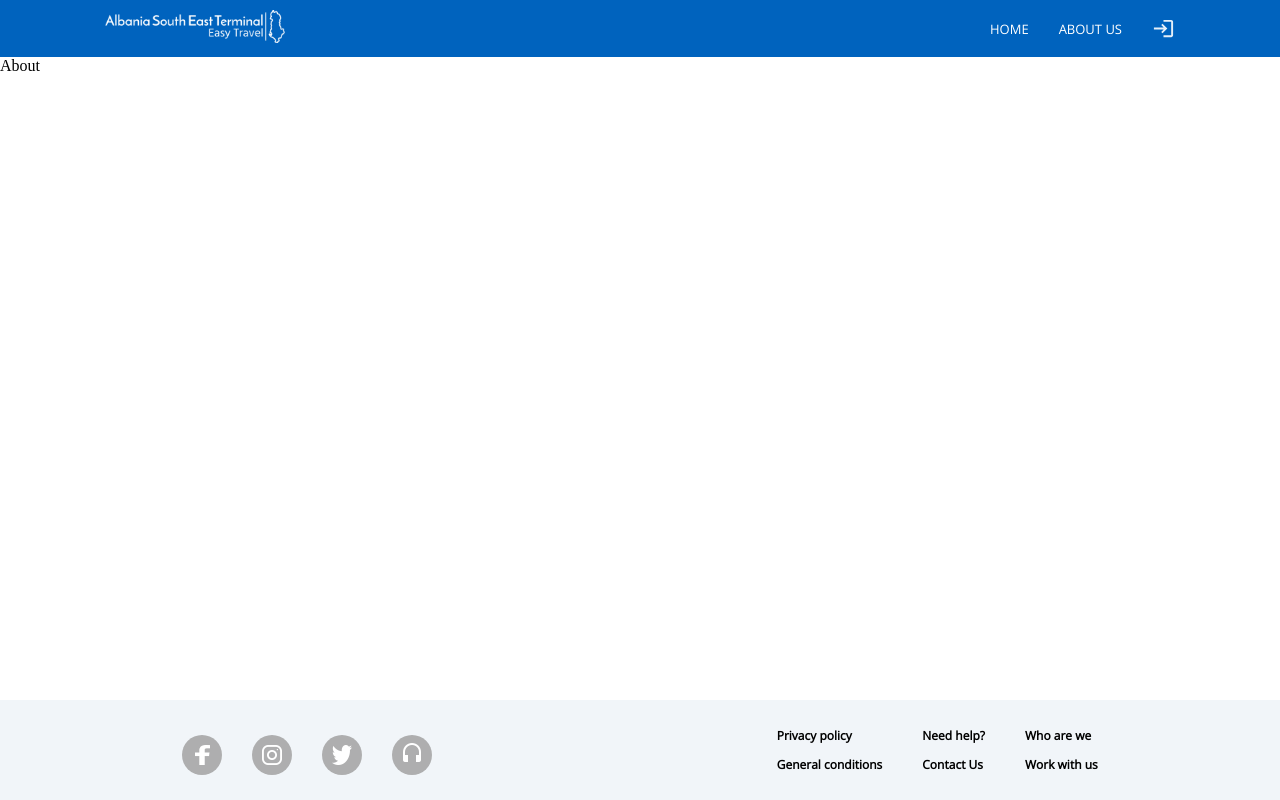
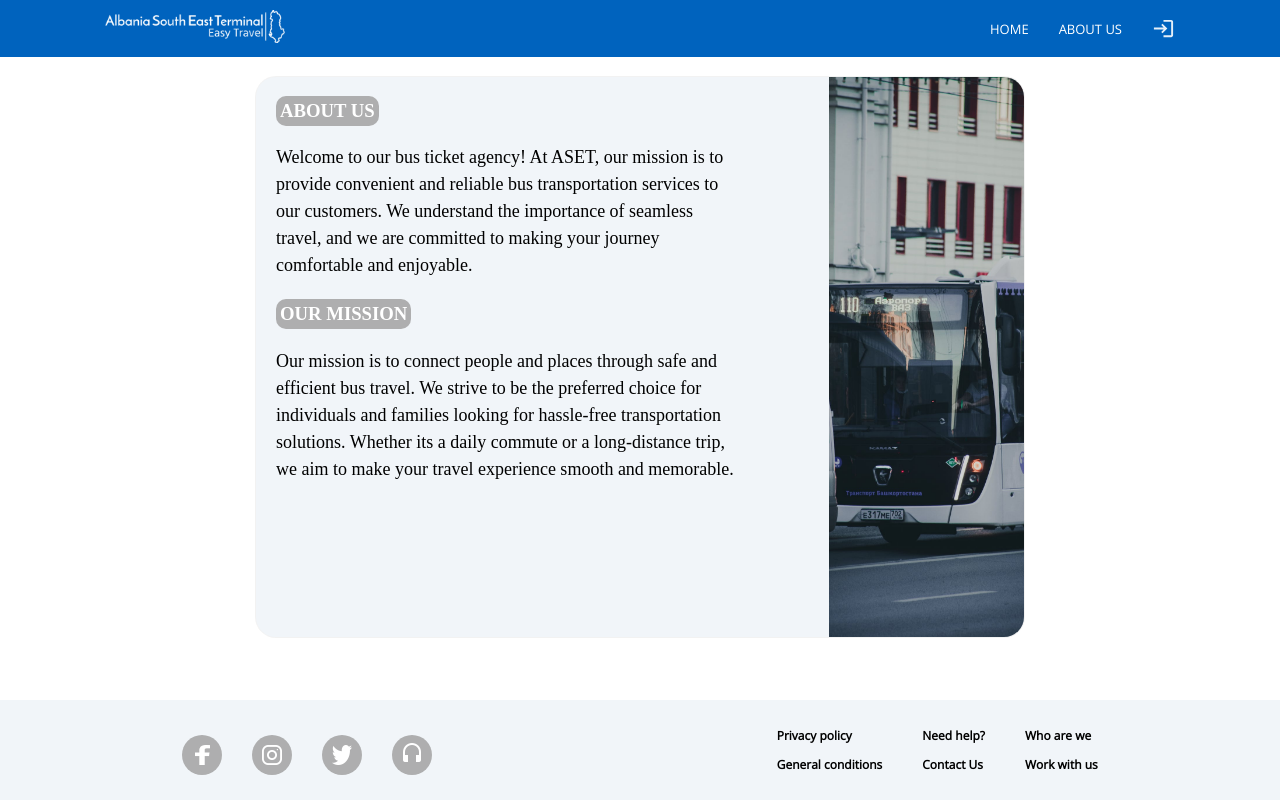
Before and after one commit to xhoiKabashi/R135, a React (Vite) app in the folder client/: page /about in a window 1280 px wide. Built offline with nearby package versions, Linux system fonts and the light colour scheme.

Commit message:
add about us page

```diff
--- a/client/src/pages/about/About.jsx
+++ b/client/src/pages/about/About.jsx
@@ -1,13 +1,31 @@
 import Cookies from "universal-cookie";
 import { AuthContext } from "../../Context";
 import { useContext, useEffect } from "react";
+import styles from "./About.module.css";
+import { en, sq, it, de } from "./about.data";
+import Lang from "../../Context";
+import { v4 as uuidv4 } from "uuid";
 
 const cookies = new Cookies();
 
 function About() {
   const token = cookies.get("TOKEN");
   const { setUser } = useContext(AuthContext);
+  const { data } = useContext(Lang);
 
+  let textdata;
+
+  if (data === "eng") {
+    textdata = en;
+  } else if (data === "de") {
+    textdata = de;
+  } else if (data === "sq") {
+    textdata = sq;
+  } else if (data === "ita") {
+    textdata = it;
+  }
+
+  console.log(textdata);
   useEffect(() => {
     if (token) {
       // Set the user as authenticated
@@ -15,7 +33,22 @@ function About() {
     }
   }, [token, setUser]);
 
-  return <div>About</div>;
+  return (
+    <>
+      <div className={styles.container}>
+        <div className={styles.imageTop}></div>
+        <div>
+          {textdata.map((text) => (
+            <div className={styles.section} key={uuidv4()}>
+              <h3>{text.title}</h3>
+              <p className={styles.missionText}>{text.text}</p>
+            </div>
+          ))}
+        </div>
+        <div className={styles.image}></div>
+      </div>
+    </>
+  );
 }
 
 export default About;
--- /dev/null
+++ b/client/src/pages/about/About.module.css
@@ -0,0 +1,75 @@
+/* About.module.css */
+
+.container {
+  display: flex;
+  height: 70vh;
+  width: 60%;
+  justify-content: space-around;
+  margin: 20px auto;
+  background-color: #f1f5f9;
+  box-shadow: rgba(0, 0, 0, 0.05) 0px 0px 0px 1px;
+  border-radius: 20px;
+}
+
+.section {
+  margin-bottom: 20px;
+  width: 80%;
+  padding-left: 20px;
+}
+
+.missionText {
+  font-size: 18px;
+  line-height: 1.5;
+}
+.image {
+  background-color: grey;
+  width: 100%;
+  height: 100%;
+  border-top-right-radius: 20px;
+  border-bottom-right-radius: 20px;
+  background-image: url(../../../public/social-logo/about.jpg);
+  background-position: center;
+  background-size: cover;
+}
+/* Add more styling as needed */
+.section h3 {
+  background-color: #aeaeaf;
+  width: max-content;
+  border-radius: 10px;
+  padding: 4px;
+  color: white;
+  text-transform: uppercase;
+}
+
+@media (max-width: 768px) {
+  .container {
+    display: flex;
+    flex-direction: column;
+    width: 100%;
+    height: 80vh;
+    margin: 0;
+    border-radius: 0;
+  }
+  .section {
+    width: 90%;
+  }
+  .image {
+    display: none;
+  }
+  .section h3 {
+    padding: 10px;
+    display: flex;
+    align-items: center;
+  }
+  .imageTop {
+    background-color: grey;
+    margin: 0 auto;
+    border-radius: 10px;
+    margin-top: 10px;
+    width: 90%;
+    height: 200px;
+    background-position: center;
+    background-size: cover;
+    background-image: url(../../../public/social-logo/aboutM.jpg);
+  }
+}
--- /dev/null
+++ b/client/src/pages/about/about.data.js
@@ -0,0 +1,40 @@
+export const en = [
+  {
+    title: "About Us",
+    text: "Welcome to our bus ticket agency! At ASET, our mission is to provide convenient and reliable bus transportation services to our customers. We understand the importance of seamless travel, and we are committed to making your journey comfortable and enjoyable.",
+  },
+  {
+    title: "Our Mission",
+    text: "Our mission is to connect people and places through safe and efficient bus travel. We strive to be the preferred choice for individuals and families looking for hassle-free transportation solutions. Whether its a daily commute or a long-distance trip, we aim to make your travel experience smooth and memorable.",
+  },
+];
+export const sq = [
+  {
+    title: "Rreth Nesh",
+    text: "Mirësevini në agjencinë tonë të biletave autobusi! Në ASET, misioni ynë është të sigurojmë shërbime transporti të rehatshme dhe të besueshme me autobus për klientët tanë. Ne kuptojmë rëndësinë e udhëtimit të pa penguar, dhe jemi të përkushtuar që udhëtimi juaj të jetë i këndshëm dhe i kënaqshëm.",
+  },
+  {
+    title: "Misioni Ynë",
+    text: "Misioni ynë është të lidhim njerëzit dhe vendet përmes udhëtimit të sigurt dhe efikas me autobus. Ne përpiqemi të jemi zgjedhja e preferuar për individë dhe familje që kërkojnë zgjidhje të pa lodhshme për transport. Pavarësisht nëse është një udhëtim i përditshëm apo një udhëtim larg, synojmë që eksperienca juaj e udhëtimit të jetë e qetë dhe e paharrueshme.",
+  },
+];
+export const it = [
+  {
+    title: "Chi Siamo",
+    text: "Benvenuti nella nostra agenzia di biglietti per autobus! Da ASET, la nostra missione è fornire servizi di trasporto autobus comodi e affidabili ai nostri clienti. Comprendiamo l'importanza di un viaggio senza intoppi e ci impegniamo a rendere il vostro viaggio confortevole e piacevole.",
+  },
+  {
+    title: "La Nostra Missione",
+    text: "La nostra missione è connettere persone e luoghi attraverso viaggi in autobus sicuri ed efficienti. Cerchiamo di essere la scelta preferita per individui e famiglie che cercano soluzioni di trasporto senza problemi. Che si tratti di una corsa quotidiana o di un viaggio a lunga distanza, miriamo a rendere la vostra esperienza di viaggio fluida e memorabile.",
+  },
+];
+export const de = [
+  {
+    title: "Über Uns",
+    text: "Herzlich willkommen in unserer Bus-Ticket-Agentur! Bei ASET ist unsere Mission, bequeme und zuverlässige Bus-Transportdienstleistungen für unsere Kunden anzubieten. Wir verstehen die Bedeutung von reibungslosem Reisen und sind entschlossen, Ihre Reise angenehm und genießbar zu gestalten.",
+  },
+  {
+    title: "Unsere Mission",
+    text: "Unsere Mission ist es, Menschen und Orte durch sicheres und effizientes Busreisen zu verbinden. Wir streben danach, die bevorzugte Wahl für Einzelpersonen und Familien zu sein, die nach problemlosen Transportlösungen suchen. Ob es sich um den täglichen Weg zur Arbeit oder eine Langstreckenreise handelt, wir wollen Ihr Reiseerlebnis reibungslos und unvergesslich gestalten.",
+  },
+];
```
Also changed, not shown: client/src/pages/about/styles.module.css (deleted, +0 -98 lines), client/public/social-logo/about.jpg (added), client/public/social-logo/aboutM.jpg (added).
